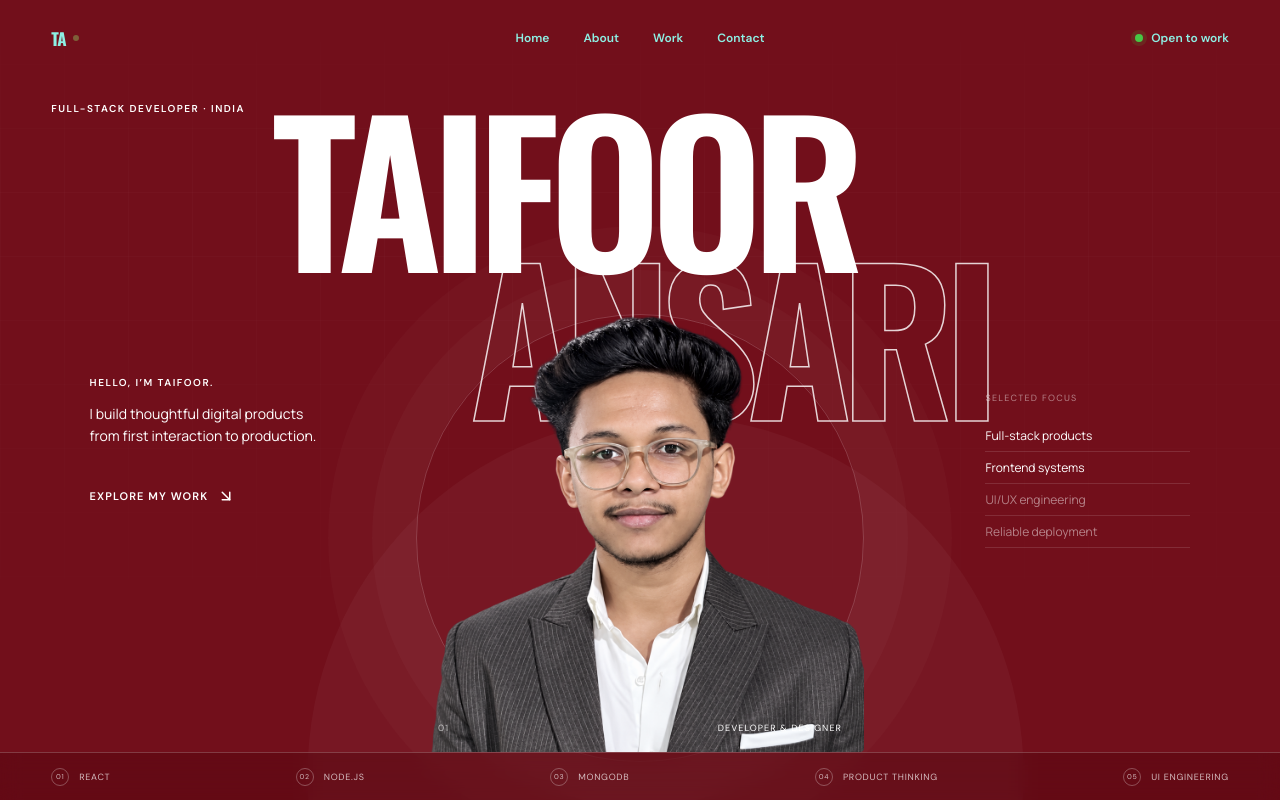
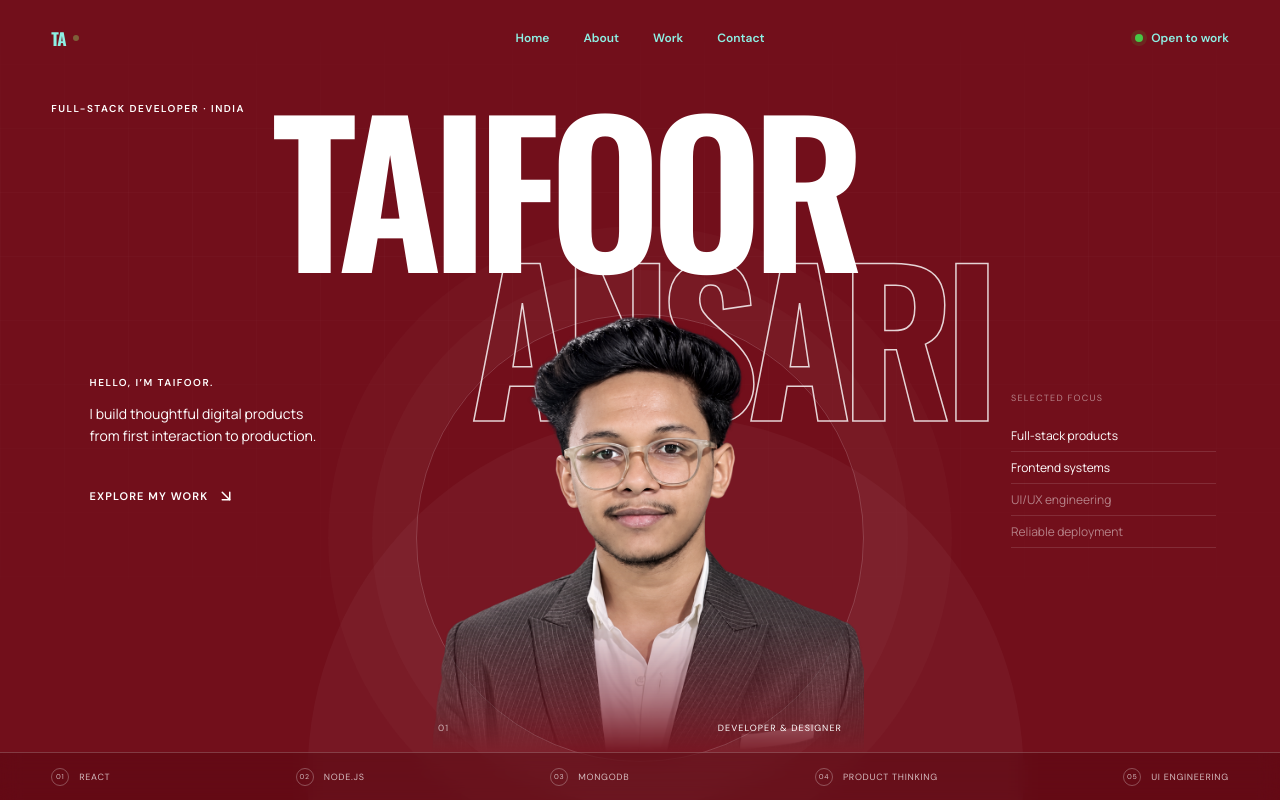
Before and after one commit to TaifoorAnsari/Portfolio, a React (Vite) app: page / in a window 1280 px wide. Shown: the top 800 px of the page. Built offline with nearby package versions, Linux system fonts and the light colour scheme.

Commit message:
gradiant

```diff
--- a/src/styles.css
+++ b/src/styles.css
@@ -60,12 +60,12 @@ img { display: block; max-width: 100%; }
 
 .portrait-wrap { position: absolute; z-index: 3; left: 50%; bottom: 48px; width: min(35vw, 470px); transform: translateX(-50%); }
 .portrait-halo { position: absolute; z-index: -1; left: 50%; top: 4%; width: 100%; aspect-ratio: 1; transform: translateX(-50%); border: 1px solid rgba(255,255,255,.18); border-radius: 50%; box-shadow: 0 0 0 44px rgba(255,255,255,.025), 0 0 0 88px rgba(255,255,255,.018); }
-.portrait-frame { position: relative; height: min(57vh, 590px); overflow: hidden; border-radius: 48% 48% 4px 4px; background: transparent; }
+.portrait-frame { position: relative; height: min(57vh, 590px); overflow: hidden; border-radius: 48% 48% 4px 4px; background: transparent; -webkit-mask-image: linear-gradient(to bottom, #000 60%, rgba(0,0,0,.9) 72%, rgba(0,0,0,.45) 88%, transparent 100%); mask-image: linear-gradient(to bottom, #000 60%, rgba(0,0,0,.9) 72%, rgba(0,0,0,.45) 88%, transparent 100%); }
 .portrait-frame img { width: 100%; height: 100%; object-fit: cover; object-position: 50% 25%; filter: saturate(.72) contrast(1.04); transform: scale(1.03); }
 .portrait-caption { position: absolute; z-index: 2; left: 22px; right: 22px; bottom: 18px; display: flex; align-items: center; justify-content: space-between; text-transform: uppercase; letter-spacing: .12em; font-size: 9px; }
 .portrait-caption span { opacity: .65; }
 
-.hero-disciplines { position: absolute; z-index: 5; right: 7vw; top: 49%; width: 205px; }
+.hero-disciplines { position: absolute; z-index: 5; right: 5vw; top: 49%; width: 205px; }
 .hero-disciplines > span { display: block; color: rgba(255,255,255,.48); text-transform: uppercase; letter-spacing: .14em; font-size: 9px; margin-bottom: 16px; }
 .hero-disciplines ul { margin: 0; padding: 0; list-style: none; }
 .hero-disciplines li { padding: 7px 0; border-bottom: 1px solid rgba(255,255,255,.12); font-family: 'Manrope', sans-serif; font-size: 12px; }
```
